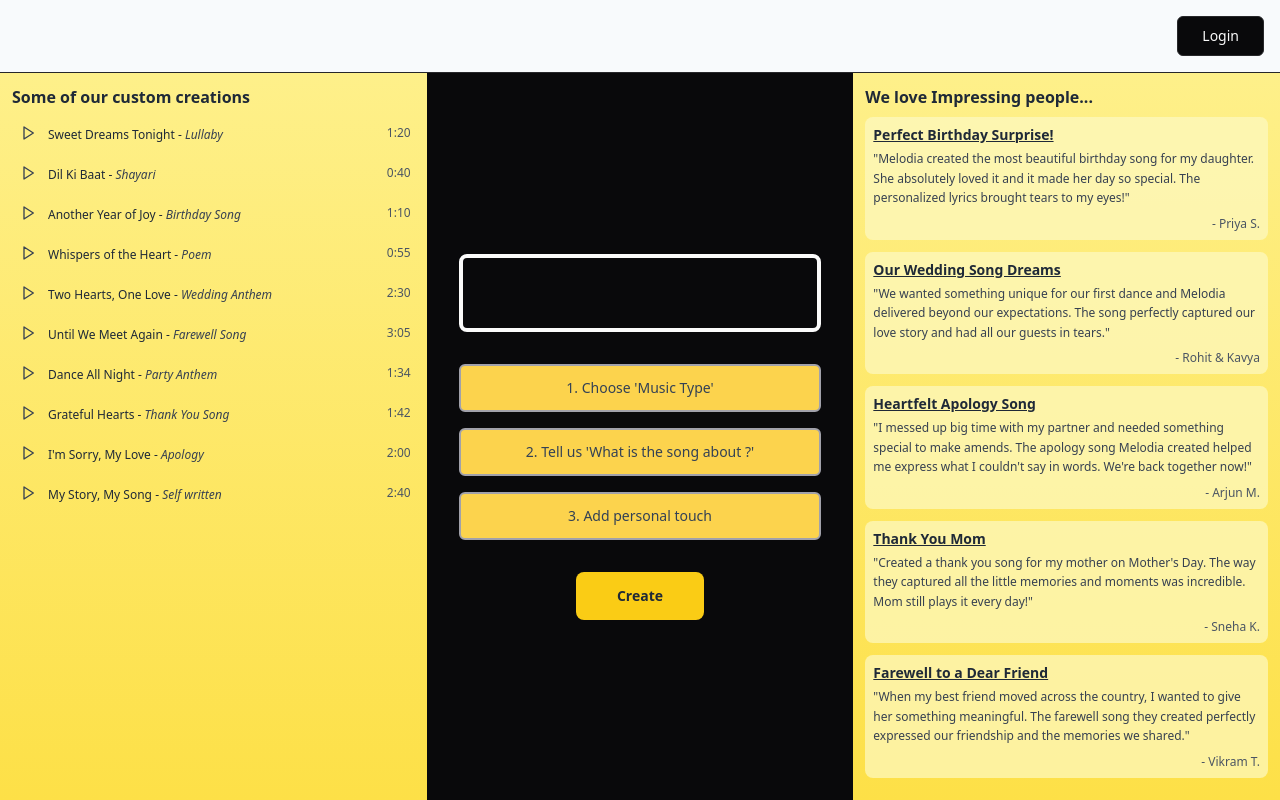
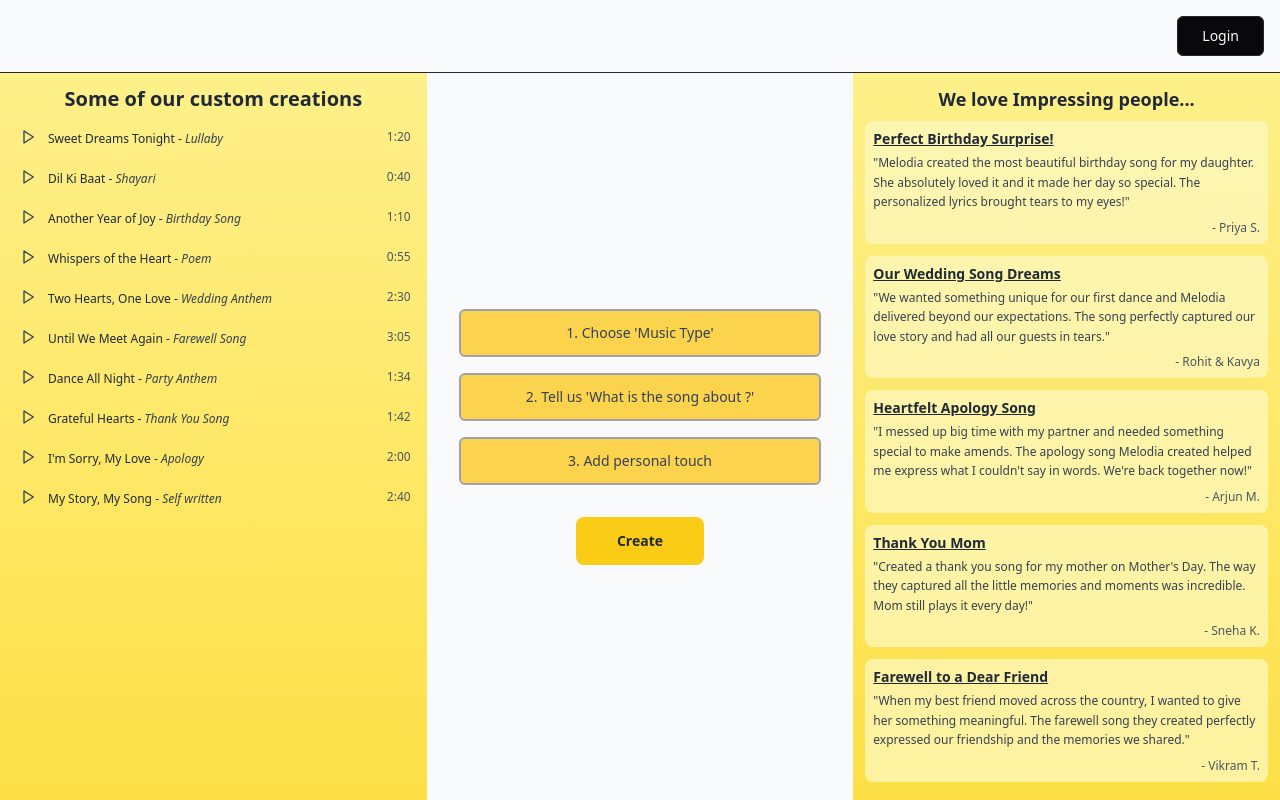
Before and after one commit to chinmay-multiply/songcraft-genesis-page, a React (Vite) app: page / in a window 1280 px wide. Built offline with nearby package versions, Linux system fonts and the light colour scheme.

Commit message:
Visual edit in Lovable
Edited UI in Lovable

```diff
--- a/src/pages/Index.tsx
+++ b/src/pages/Index.tsx
@@ -126,7 +126,7 @@ const Index = () => {
       <div className="flex flex-1 overflow-hidden">
         {/* Left Panel - Custom Creations */}
         <div className="w-1/3 bg-gradient-to-b from-yellow-200 to-yellow-300 p-3 overflow-y-auto">
-          <h2 className="text-base font-semibold mb-2 text-gray-800">
+          <h2 className="mb-2 text-gray-800 text-xl font-bold text-center">
             Some of our custom creations
           </h2>
           <div className="space-y-2">
@@ -146,15 +146,13 @@ const Index = () => {
         </div>
 
         {/* Center Panel - Create Custom Song */}
-        <div className="w-1/3 bg-background flex flex-col justify-center items-center p-8">
+        <div className="w-1/3 flex flex-col justify-center items-center p-8 bg-slate-50">
           <div className="text-center max-w-md">
 
 
 
             {/* Spinning Reel for SONGS */}
-            <div className="border-4 border-foreground rounded-lg p-4 mb-8 bg-background">
-              <SpinningReel words={reelWords} className="text-4xl font-bold text-foreground" />
-            </div>
+
 
             <div className="space-y-4 mb-8">
               <Button variant="outline" onClick={() => handleFormOpen("a")} className="w-full h-12 text-sm border-2 border-muted-foreground text-left bg-amber-300 hover:bg-amber-200 text-slate-700">
@@ -176,7 +174,7 @@ const Index = () => {
 
         {/* Right Panel - Testimonials */}
         <div className="w-1/3 bg-gradient-to-b from-yellow-200 to-yellow-300 p-3 overflow-y-auto">
-          <h2 className="text-base font-semibold mb-2 text-gray-800">
+          <h2 className="mb-2 text-gray-800 font-bold text-lg text-center">
             We love Impressing people...
           </h2>
           <div className="space-y-3">
```
